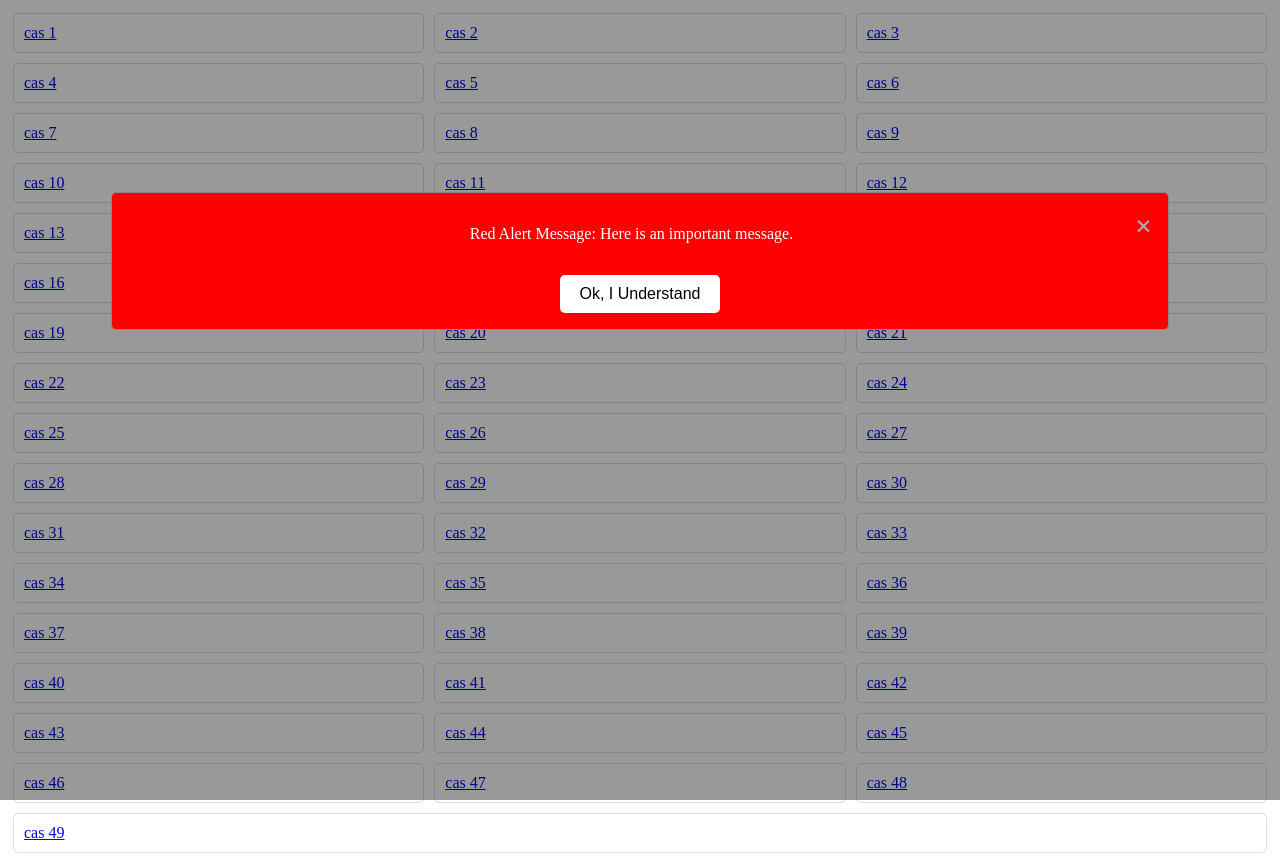
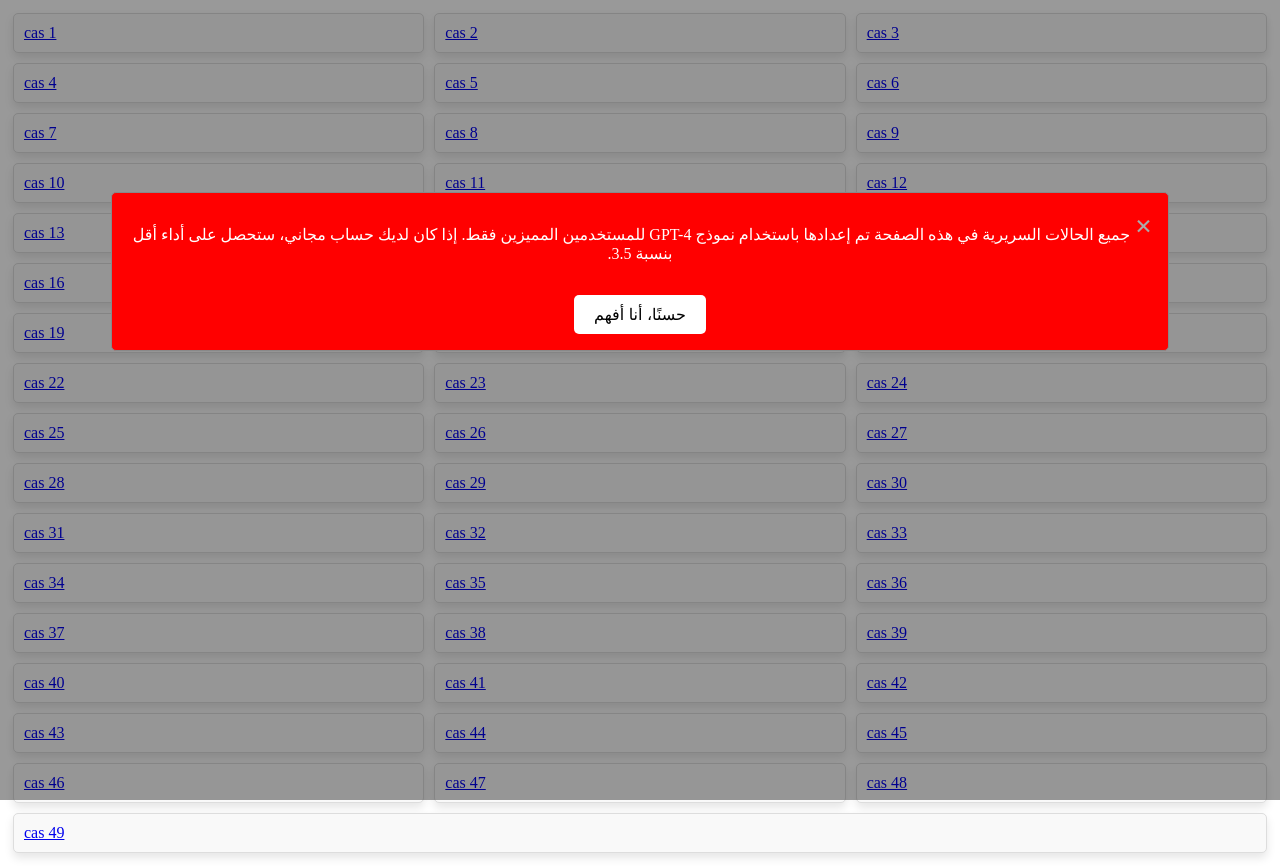
Before and after one commit to ameurBENNAOUI/casgpt, a plain HTML site: page index.html in a window 1280 px wide. Drawn offline with Linux system fonts and the light colour scheme.

Commit message:
Update index.html
update

```diff
--- a/index.html
+++ b/index.html
@@ -12,17 +12,24 @@
             justify-content: space-around;
         }
         .grid-item {
-            flex: 1 0 18.75rem; /* 30% of 62.5rem */
-            margin: 0.3125rem; /* 5px */
-            padding: 0.625rem; /* 10px */
-            border: 0.0625rem solid #ddd; /* 1px */
-            border-radius: 0.3125rem; /* 5px */
+        flex: 1 0 18.75rem;
+        margin: 0.3125rem;
+        padding: 0.625rem;
+        border: 0.0625rem solid #ddd;
+        border-radius: 0.3125rem;
+        background: #f9f9f9; /* Light grey background */
+        box-shadow: 0 0.3125rem 0.625rem rgba(0, 0, 0, 0.1); /* Box shadow for 3D effect */
+        transition: all 0.3s ease; /* Transition for hover effect */
     }
 
+    .grid-item:hover {
+        transform: scale(1.02); /* Slightly scale the item on hover */
+        box-shadow: 0 0.625rem 1.25rem rgba(0, 0, 0, 0.15); /* Increase box shadow on hover */
+    }
         /* Mobile screen - two items per row */
         @media screen and (max-width: 40rem) { /* 640px */
     .grid-item {
-                flex: 1 0 46%; /* Roughly half width minus margins */
+        flex: 1 0 18%; /* Roughly 20% width minus margins */
     }
 }
 
@@ -40,6 +47,8 @@
         }
 
         .modal-content {
+            direction: rtl;
+
             background-color: #ff0000;
             margin: 15% auto;
             padding: 1rem;
@@ -86,12 +95,15 @@
     <!-- The Modal -->
     <div id="myModal" class="modal">
 
+
+
         <!-- Modal content -->
 <div class="modal-content">
     <span class="close">&times;</span>
-            <p>Red Alert Message: Here is an important message.</p>
-            <button onclick="closeModal()">Ok, I Understand</button>
+    <p>جميع الحالات السريرية في هذه الصفحة تم إعدادها باستخدام نموذج GPT-4 للمستخدمين المميزين فقط. إذا كان لديك حساب مجاني، ستحصل على أداء أقل بنسبة 3.5.</p>
+    <button onclick="closeModal()">حسنًا، أنا أفهم</button>
 </div>
+
 
     </div>
 
```
Lines whose indentation alone changed are shown as unchanged.
